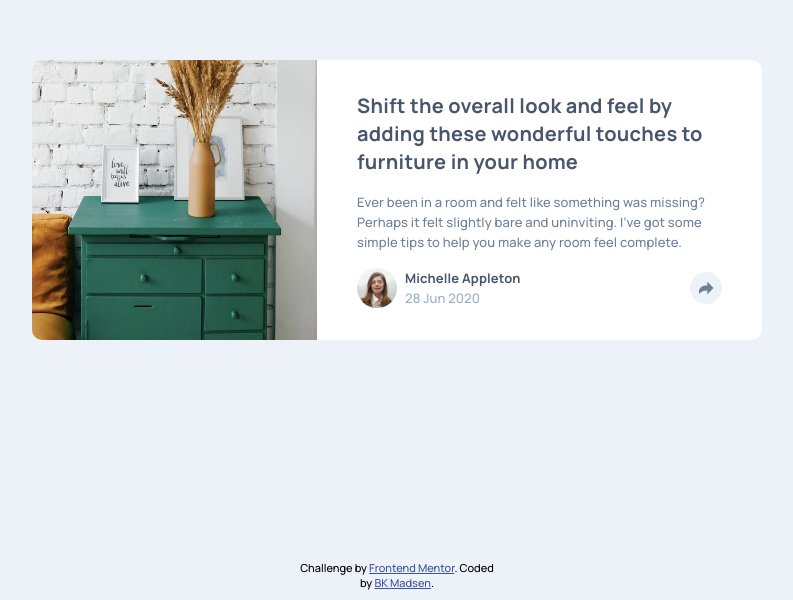
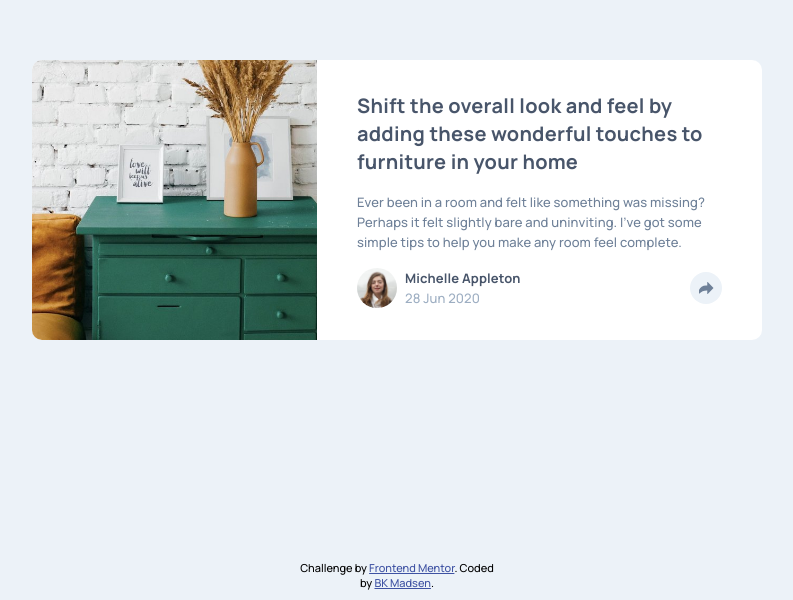
Before and after one commit to MadsenBK/frontendMentor-0004_articlePreviewComponent, a plain HTML site: page index.html in a window 1280 px wide. Shown: the part 200-800 px from the top of the page, without its empty margins (243-1036 px from the left). Drawn offline with Linux system fonts and the light colour scheme.

Commit message:
Update Main Image
add image wrapper to correct image view to match original

```diff
--- a/index.css
+++ b/index.css
@@ -29,9 +29,14 @@ main {
 	align-items: center;
 }
 
-#mainImage {
+#imgWrapper {
 	width: 285px;
 	height: 280px;
+	overflow: hidden;
+}
+#mainImage {
+	height: 100%;
+	width: auto;
 	border-top-left-radius: 10px;
 	border-bottom-left-radius: 10px;
 }
--- a/index.html
+++ b/index.html
@@ -27,11 +27,13 @@
 	</head>
 	<body>
 		<main>
-			<img
-				alt="interior design picture of a decorated green dresser and a white brick wall"
-				id="mainImage"
-				src="images/drawers.jpg"
-			/>
+			<div id="imgWrapper">
+				<img
+					alt="interior design picture of a decorated green dresser and a white brick wall"
+					id="mainImage"
+					src="images/drawers.jpg"
+				/>
+			</div>
 			<div id="infoBox">
 				<h1 id="mainText">
 					Shift the overall look and feel by adding these
```
